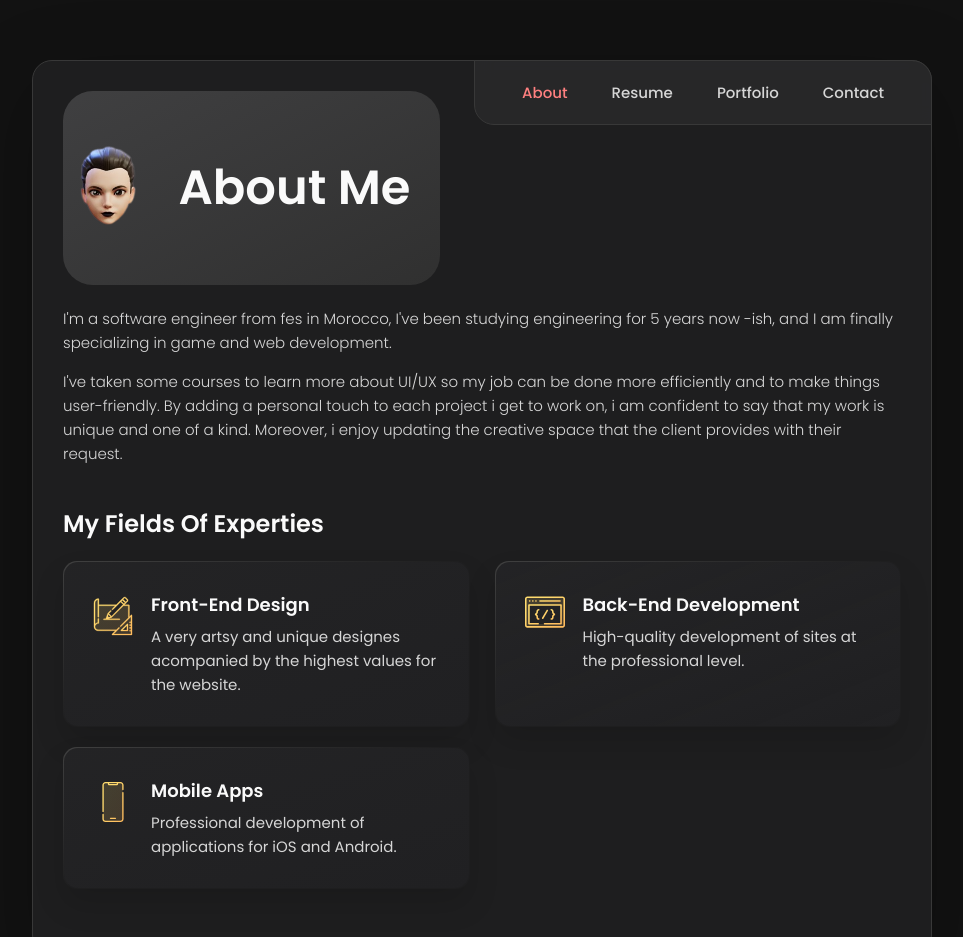
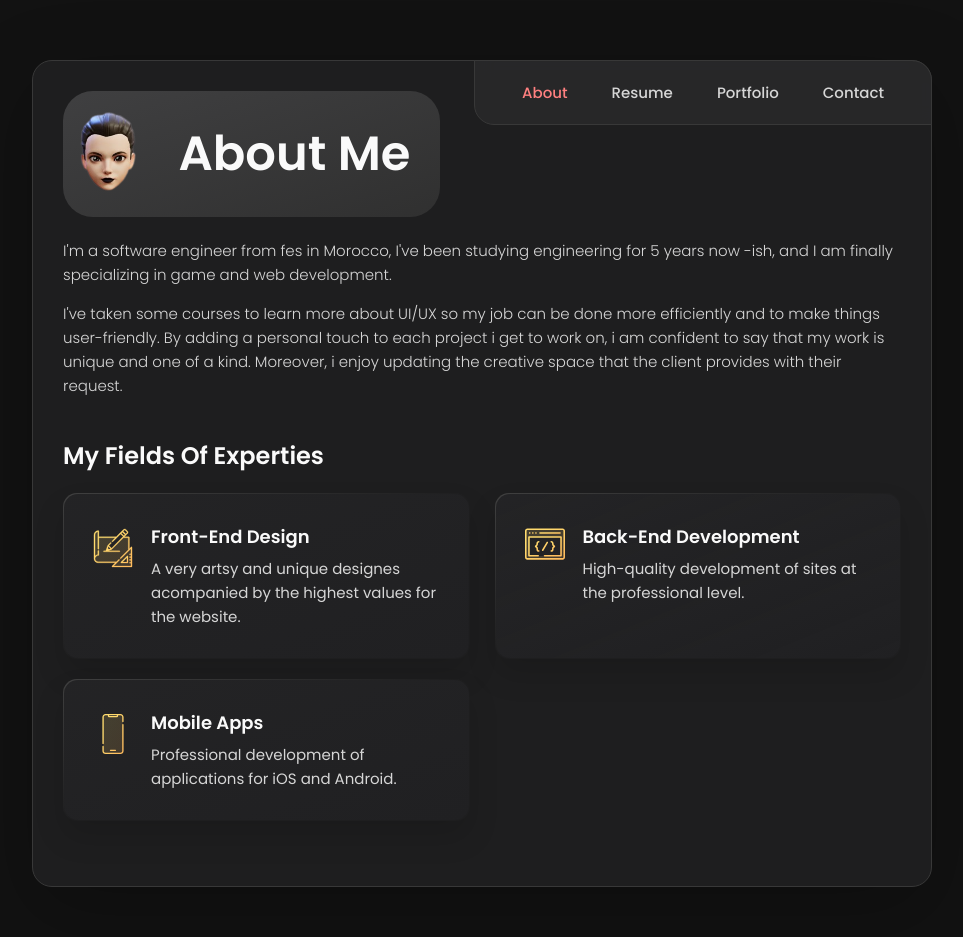
Before and after one commit to hibaBekkour/hibabekkour.github.io, a plain HTML site: page Hiba_Bekkour.html in a window 1280 px wide. Shown: the top 937 px of the page, without its empty margins (158-1121 px from the left). Drawn offline with Linux system fonts and the light colour scheme.

Commit message:
Update style.css

```diff
--- a/assets/css/style.css
+++ b/assets/css/style.css
@@ -376,8 +376,8 @@ main {
   background: var(--bg-gradient-onyx);
   border-radius: 30px;
    display: flex;
-   padding-top : 5%;
-  padding-bottom: 5%;
+  padding-top : 1%;
+  padding-bottom: 1%;
    gap: 25px;
 
 }
```
